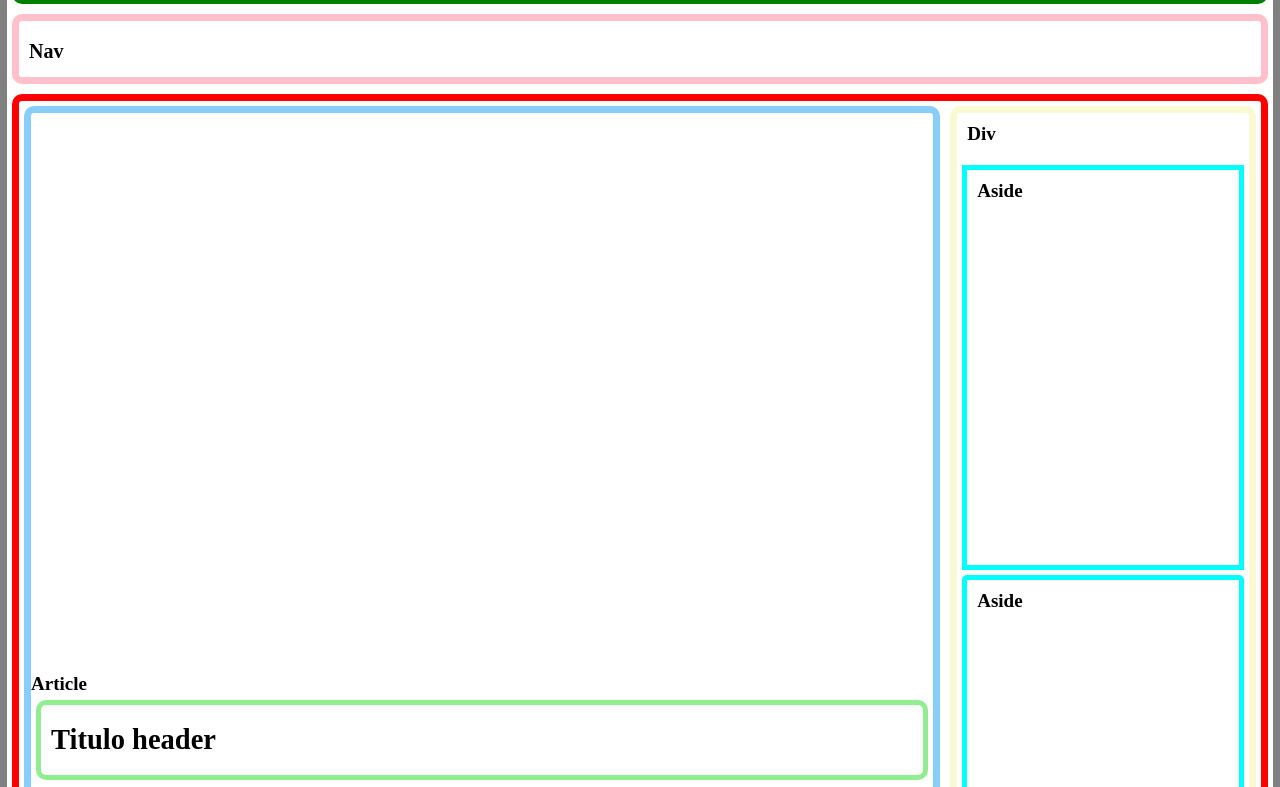
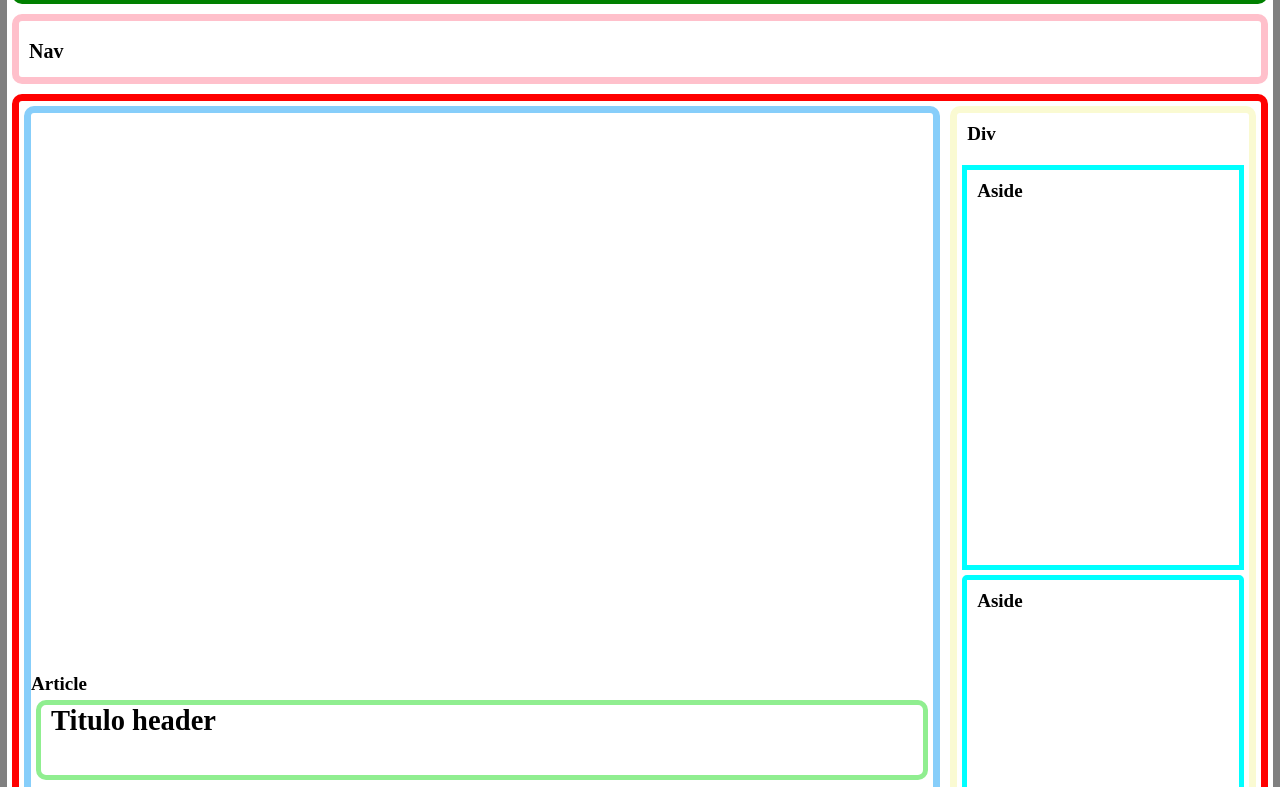
Before and after one commit to JuanJoseCM85/Maquetacion, a website: page Maquetacion_Basica/index.html in a window 1280 px wide. Shown: the part 108-895 px from the top of the page. Drawn offline with Linux system fonts and the light colour scheme.

Commit message:
Corrección errores

```diff
--- a/Maquetacion_Basica/style.css
+++ b/Maquetacion_Basica/style.css
@@ -66,8 +66,7 @@
   border-radius: 10px;
   height: 80px;
   display: flex;
-  flex-direction: row;
-  align-items: center;
+  flex-direction: column;
   padding-left: 10px;
 }
 
```
